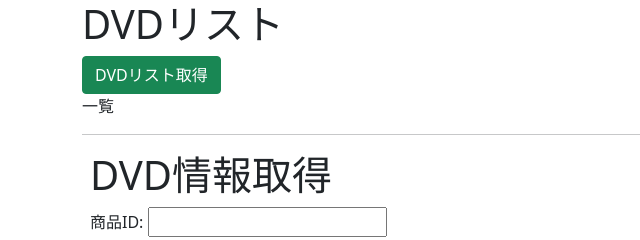
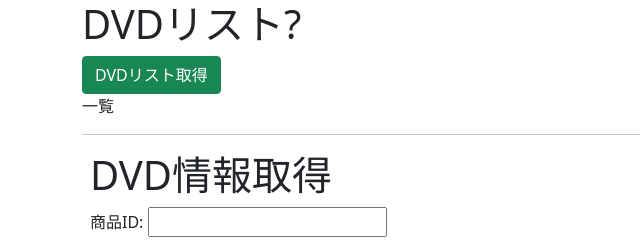
Before and after one commit to masatokg/FrontEnd2024E27, a plain HTML site: page index.html in a window 1280 px wide. Shown: the top 240 px of the page, 0-640 px from the left. Drawn offline with Linux system fonts and the light colour scheme.

Commit message:
Update index.html

```diff
--- a/index.html
+++ b/index.html
@@ -13,7 +13,7 @@
 
     <div class="container mt-10">
         <div>
-            <h1>DVDリスト</h1>
+            <h1>DVDリスト?</h1>
         </div>
         <div><button id="btn_dvd_list" class="btn btn-success">DVDリスト取得</button></div>
         <div>一覧
```
